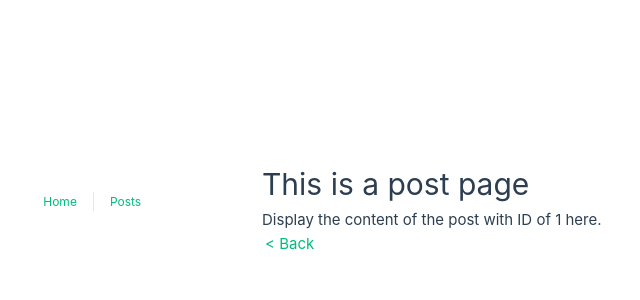
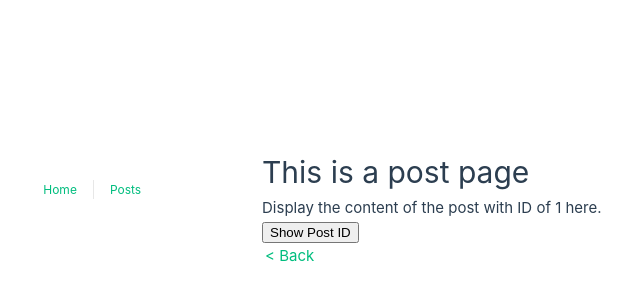
Before and after one commit to mihailgaberov/vue-composition-api-basics, a Vue app: page /postDetail/1 in a window 1280 px wide. Shown: the part 192-492 px from the top of the page, without its empty margins (378-1018 px from the left). Built offline with nearby package versions, Linux system fonts and the light colour scheme.

Commit message:
:student: useRoute

```diff
--- a/src/views/PostDetailView.vue
+++ b/src/views/PostDetailView.vue
@@ -4,11 +4,21 @@
 
     <p>Display the content of the post with ID of {{ $route.params.id }} here.</p>
 
+    <div>
+      <button @click="showPostId">Show Post ID</button>
+    </div>
     <p>
       <RouterLink to="/posts">&lt; Back</RouterLink>
     </p>
   </div>
 </template>
+
 <script setup>
+import { useRoute } from 'vue-router';
 
+const route = useRoute();
+
+const showPostId = () => {
+  alert(`The ID of this post is ${route.params.id}`)
+}
 </script>
```
